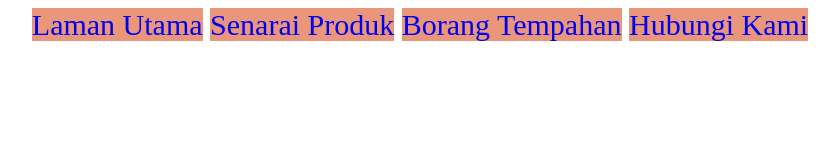
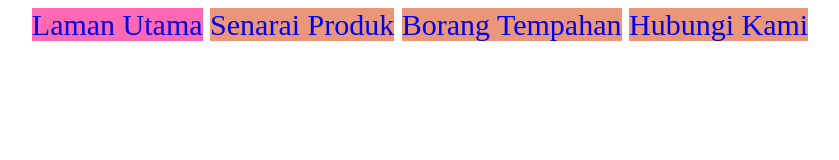
Before and after one commit to jamilahhh21/BuatMenu, a plain HTML site: page index.html in a window 1280 px wide. In both pictures the pointer is over the link "Laman Utama". Shown: the whole page, without its empty margins (220-1059 px from the left). Drawn offline with Linux system fonts and the light colour scheme.

Commit message:
menu baru

```diff
--- a/index.html
+++ b/index.html
@@ -24,7 +24,9 @@
             background-color: darksalmon;
         }
 
-
+        .menu_ul a:hover {
+            background-color: hotpink;
+        }
     </style>
 </head>
 
```
